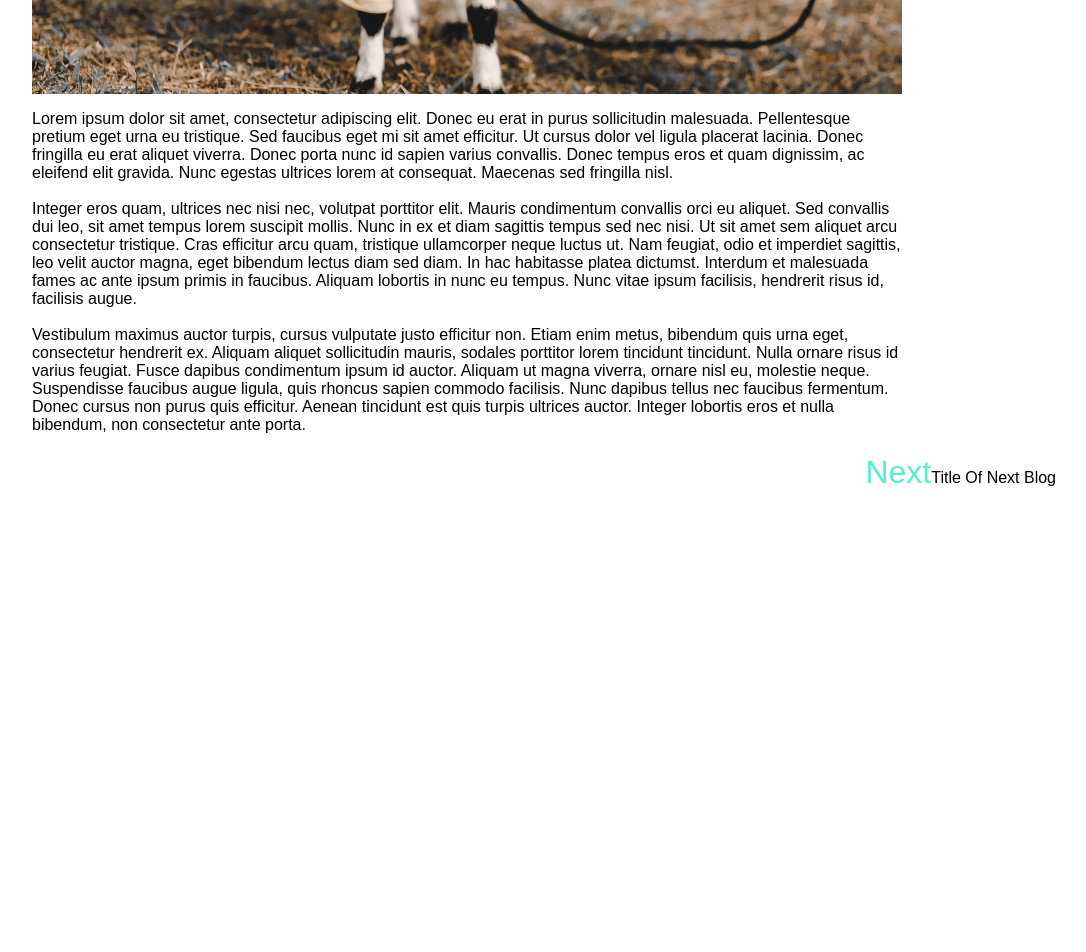
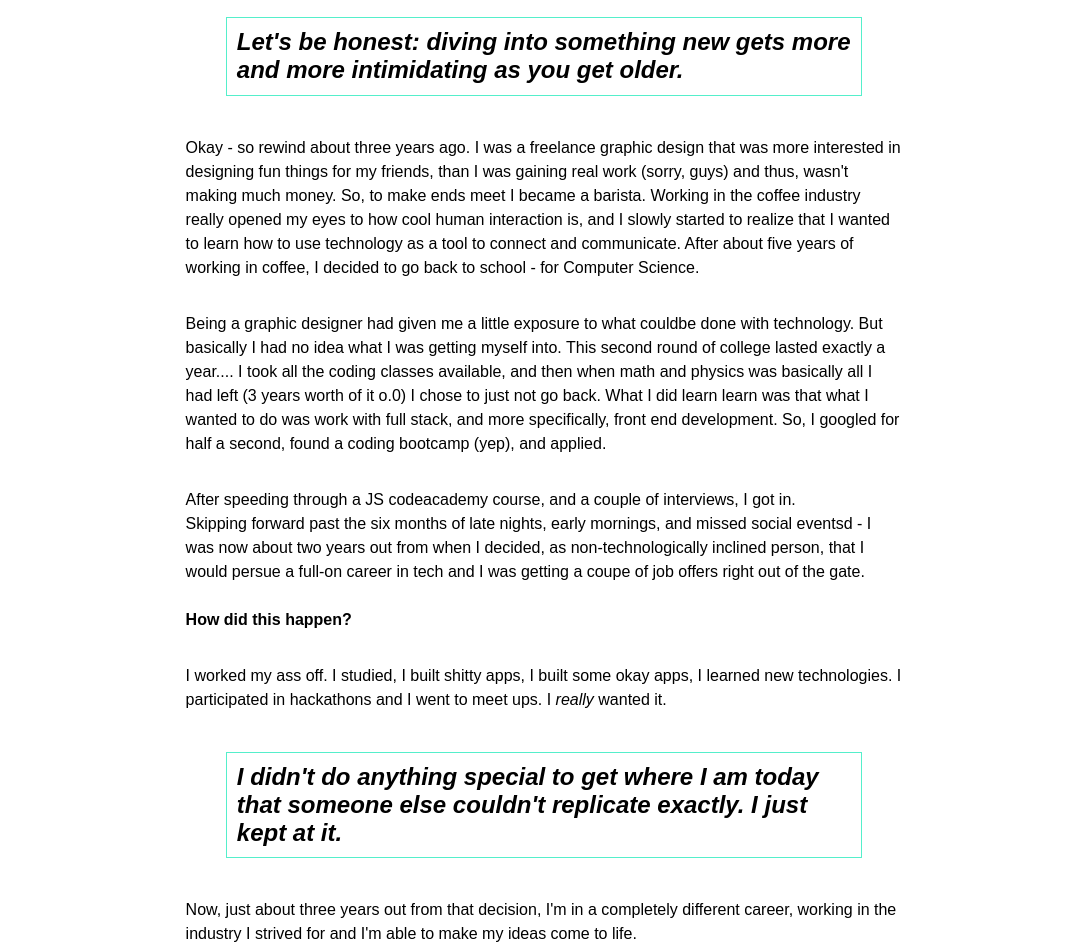
Before and after one commit to catiecook/cookie-react, a React (Create React App) app: page /blog/1 in a window 1280 px wide. Shown: the part 820-1772 px from the top of the page, without its empty margins (96-1182 px from the left). Before the commit the page ends 1375 px from the top, so only its background shows below. Built offline with nearby package versions, Linux system fonts and the light colour scheme.

Commit message:
Added self portrait and a blog post

```diff
--- a/src/App.css
+++ b/src/App.css
@@ -5,7 +5,22 @@ html {
   font-weight: 200;
   font-size: 1em;
   margin: 0 auto;
-  padding: 5% 10%;
+  padding: 1% 10%;
+}
+
+section {
+  margin-bottom: 0 !important;
+}
+
+blockquote {
+  display: flex;
+  align-self: center;
+  font-size: 1.5em;
+  font-weight: 800;
+  font-style: italic;
+  width: 60%;
+  border: .5px solid rgba(85,239,203,1);;
+  padding: 1%;
 }
 
 .title {
@@ -16,7 +31,7 @@ html {
 
 .title__text {
   font-size: 2em;
-  font-weight: 400;
+  font-weight: 600;
   margin-bottom: 2%;
 }
 
@@ -29,6 +44,7 @@ html {
 .regular__text {
   font-size: 1em;
   font-weight: 200;
+  line-height: 1.25;
 }
 
 .small__caps {
@@ -96,8 +112,19 @@ html {
   margin: 0 auto;
 }
 
+.spread {
+  display: flex;
+  margin: 0 auto;
+  justify-content: space-around;
+  padding-bottom: 0 !important;
+  width: 70%;
+}
+
+#turquoise {
+  color: rgba(85,239,203,1);
+}
+
 a:link, a:hover, a:active, a:visited {
   text-decoration: none;
   color: black;
-  text-transform: capitalize;
 }
--- a/src/pages/blog/SingleBlog.jsx
+++ b/src/pages/blog/SingleBlog.jsx
@@ -11,12 +11,12 @@ import './style.css';
 import {Nav} from '../../components/Nav';
 
 // Media import
-import Goat from '../../images/goat.jpg';
+import Code from '../../images/code.jpg';
 
 class SingleBlog extends React.Component {
   render() {
     return (
-      <div className="container">
+      <div className="blog__container">
         <Nav />
         <div className="title">
           Everyone can code.
@@ -25,21 +25,42 @@ class SingleBlog extends React.Component {
           <p className="regular__italic">Here's the thing you guys. I'm a college dropout, sort of. If I can learn to code, so can you.</p>
         </div>
         <div className="img__container">
-          <img src={Goat} />
+          <img src={Code} />
         </div>
         <p className="post__body">
-          Lorem ipsum dolor sit amet, consectetur adipiscing elit. Donec eu erat in purus sollicitudin malesuada. Pellentesque pretium eget urna eu tristique. Sed faucibus eget mi sit amet efficitur. Ut cursus dolor vel ligula placerat lacinia. Donec fringilla eu erat aliquet viverra. Donec porta nunc id sapien varius convallis. Donec tempus eros et quam dignissim, ac eleifend elit gravida. Nunc egestas ultrices lorem at consequat. Maecenas sed fringilla nisl.
-          <br /><br />
-          Integer eros quam, ultrices nec nisi nec, volutpat porttitor elit. Mauris condimentum convallis orci eu aliquet. Sed convallis dui leo, sit amet tempus lorem suscipit mollis. Nunc in ex et diam sagittis tempus sed nec nisi. Ut sit amet sem aliquet arcu consectetur tristique. Cras efficitur arcu quam, tristique ullamcorper neque luctus ut. Nam feugiat, odio et imperdiet sagittis, leo velit auctor magna, eget bibendum lectus diam sed diam. In hac habitasse platea dictumst. Interdum et malesuada fames ac ante ipsum primis in faucibus. Aliquam lobortis in nunc eu tempus. Nunc vitae ipsum facilisis, hendrerit risus id, facilisis augue.
-          <br /><br />
-          Vestibulum maximus auctor turpis, cursus vulputate justo efficitur non. Etiam enim metus, bibendum quis urna eget, consectetur hendrerit ex. Aliquam aliquet sollicitudin mauris, sodales porttitor lorem tincidunt tincidunt. Nulla ornare risus id varius feugiat. Fusce dapibus condimentum ipsum id auctor. Aliquam ut magna viverra, ornare nisl eu, molestie neque. Suspendisse faucibus augue ligula, quis rhoncus sapien commodo facilisis. Nunc dapibus tellus nec faucibus fermentum. Donec cursus non purus quis efficitur. Aenean tincidunt est quis turpis ultrices auctor. Integer lobortis eros et nulla bibendum, non consectetur ante porta.
+          I figured that it may be appropriate to do a little post here about the path I have gone down to get where I am now. Hopefully someone reading this will find it interesting, or maybe motivational to try something new. Maybe you're feeling like, <em>"Nah, Catie I'm good, I don't want to code."</em> That's fine! I still think the idea that someone can learn something new with the right amount of motivation is a very relavent thing and we should talk about the <em>how</em> more often.
+        </p>
+        <blockquote>
+          Let's be honest: diving into something new gets more and more intimidating as you get older.
+        </blockquote>
+        <p className="post__body">
+          Okay - so rewind about three years ago. I was a freelance graphic design that was more interested in designing fun things for my friends, than I was gaining real work (sorry, guys) and thus, wasn't making much money. So, to make ends meet I became a barista. Working in the coffee industry really opened my eyes to how cool human interaction is, and I slowly started to realize that I wanted to learn how to use technology as a tool to connect and communicate. After about five years of working in coffee, I decided to go back to school - for Computer Science.
+        </p>
+        <p className="post__body">
+          Being a graphic designer had given me a little exposure to what couldbe done with technology. But basically I had no idea what I was getting myself into. This second round of college lasted exactly a year.... I took all the coding classes available, and then when math and physics was basically all I had left (3 years worth of it o.0) I chose to just not go back. What I did learn learn was that what I wanted to do was work with full stack, and more specifically, front end development. So, I googled for half a second, found a coding bootcamp (yep), and applied.
+        </p>
+        <p className="post__body">
+          After speeding through a JS codeacademy course, and a couple of interviews, I got in.
+          <br />
+          Skipping forward past the six months of late nights, early mornings, and missed social eventsd - I was now about two years out from when I decided, as non-technologically inclined person, that I would persue a full-on career in tech and I was getting a coupe of job offers right out of the gate.
+          <br />
+          <br />
+          <strong>
+            How did this happen?
+          </strong>
+        </p>
+        <p className="post__body">
+          I worked my ass off. I studied, I built shitty apps, I built some okay apps, I learned new technologies. I participated in hackathons and I went to meet ups. I <em>really</em> wanted it.
+        </p>
+        <blockquote>
+          I didn't do anything special to get where I am today that someone else couldn't replicate exactly. I just kept at it.
+        </blockquote>
+        <p className="post__body">
+          Now, just about three years out from that decision, I'm in a completely different career, working in the industry I strived for and I'm able to make my ideas come to life.
         </p>
         <Link to="/blog/:id">
         <div className="right">
           <span className="emphesized__link title__text " type="submit">Next</span>
-          <span className="small">
-            Title of next blog
-          </span>
         </div>
         </Link>
       </div>
--- a/src/pages/blog/style.css
+++ b/src/pages/blog/style.css
@@ -1,6 +1,12 @@
+.blog__container {
+  width: 100%;
+  display: flex;
+  flex-direction: column;
+}
+
 .img__container {
   width: 85%;
-  height: 500px;
+  height: 350px;
   overflow: hidden;
 }
 
@@ -10,5 +16,8 @@ img {
 
 .post__body {
   font-size: 1em;
-  width: 85%;
+  width: 70%;
+  align-self: center;
+  /* margin-left: 10%; */
+  line-height: 1.5;
 }
--- a/src/pages/explained/ExplainedPost.jsx
+++ b/src/pages/explained/ExplainedPost.jsx
@@ -17,24 +17,43 @@ import Code from '../../images/code.jpg';
 class ExplainedPost extends React.Component {
   render() {
     return (
-      <div className="container">
+      <div className="blog__container">
         <Nav />
         <div className="title">
-          Everyone can code.
+          Bash script for generating random words
         </div>
         <div className="title__text">
-          <p className="regular__italic">Here's the thing you guys. I'm a college dropout, sort of. If I can learn to code, so can you.</p>
+          <p className="regular__italic">This script seems pretty useless, but you'd be surprised.</p>
         </div>
         <div className="img__container">
           <img src={Code} />
         </div>
         <p className="post__body">
-          Lorem ipsum dolor sit amet, consectetur adipiscing elit. Donec eu erat in purus sollicitudin malesuada. Pellentesque pretium eget urna eu tristique. Sed faucibus eget mi sit amet efficitur. Ut cursus dolor vel ligula placerat lacinia. Donec fringilla eu erat aliquet viverra. Donec porta nunc id sapien varius convallis. Donec tempus eros et quam dignissim, ac eleifend elit gravida. Nunc egestas ultrices lorem at consequat. Maecenas sed fringilla nisl.
-          <br /><br />
-          <blockquote>
-            Integer eros quam, ultrices nec nisi nec, volutpat porttitor elit. Mauris condimentum convallis orci eu aliquet. Sed convallis dui leo, sit amet tempus lorem suscipit mollis. Nunc in ex et diam sagittis tempus sed nec nisi. Ut sit amet sem aliquet arcu consectetur tristique.
-          </blockquote>
-           Cras efficitur arcu quam, tristique ullamcorper neque luctus ut. Nam feugiat, odio et imperdiet sagittis, leo velit auctor magna, eget bibendum lectus diam sed diam. In hac habitasse platea dictumst. Interdum et malesuada fames ac ante ipsum primis in faucibus. Aliquam lobortis in nunc eu tempus. Nunc vitae ipsum facilisis, hendrerit risus id, facilisis augue.
+          <section>
+            I figured that it may be appropriate to do a little post here about the path I have gone down to get where I am now. Hopefully someone reading this will find it interesting, or maybe motivational to try something new. Maybe you're feeling like, <em>"Nah, Catie I'm good, I don't want to code."</em> That's fine! I still think the idea that someone can learn something new with the right amount of motivation is a very relavent thing and we should talk about the <em>how</em> more often.
+            <br />
+            Because let's be honest: diving into something new gets more and more intimidating as you get older.
+          </section>
+          Okay - so rewind about three years ago. I was a freelance graphic design that was more interested in designing fun things for my friends, than I was gaining real work (sorry, guys) and thus, wasn't making much money. So, to make ends meet I became a barista. Working in the coffee industry really opened my eyes to how cool human interaction is, and I slowly started to realize that I wanted to learn how to use technology as a tool to connect and communicate. After about five years of working in coffee, I decided to go back to school - for Computer Science.
+          <section>
+            Being a graphic designer had given me a little exposure to what couldbe done with technology. But basically I had no idea what I was getting myself into. This second round of college lasted exactly a year.... I took all the coding classes available, and then when math and physics was basically all I had left (3 years worth of it o.0) I chose to just not go back. What I did learn learn was that what I wanted to do was work with full stack, and more specifically, front end development. So, I googled for half a second, found a coding bootcamp (yep), and applied.
+          </section>
+          <section>
+            After speeding through a JS codeacademy course, and a couple of interviews, I got in.
+            <br />
+            Skipping forward past the six months of late nights, early mornings, and missed social eventsd - I was now about two years out from when I decided, as non-technologically inclined person, that I would persue a full-on career in tech and I was getting a coupe of job offers right out of the gate.
+            <br/>
+            <strong>
+              How did this happen?
+            </strong>
+            <br />
+            I worked my ass off. I studied, I built shitty apps, I built some okay apps, I learned new technologies. I participated in hackathons and I went to meet ups. I <em>really</em> wanted it.
+            <blockquote>
+              I didn't do anything special to get where I am today that someone else couldn't replicate exactly. I just kept at it.
+            </blockquote>
+
+            Now, just about three years out from that decision, I'm in a completely different career, working in the industry I strived for and I'm able to make my ideas come to life.
+          </section>
         </p>
         <Link to="/blog/:id">
         <div className="right">
--- a/src/pages/explained/style.css
+++ b/src/pages/explained/style.css
@@ -8,9 +8,9 @@
   flex: 50%;
 }
 
-.col-4 {
-  flex: 23%;
-  margin-right: 30px;
+.col-3 {
+  flex: 30%;
+  margin-right: 5%;
 }
 
 .container {
```
Also changed, not shown: src/pages/about/About.jsx (+32 -16 lines), src/pages/about/style.css (+11 -1 lines), src/pages/explained/Explained.jsx (+19 -13 lines), src/images/self-portrait.jpg (added).
